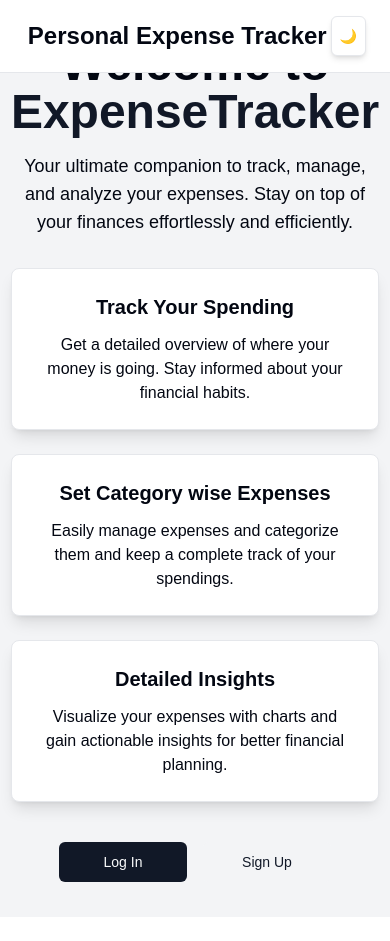
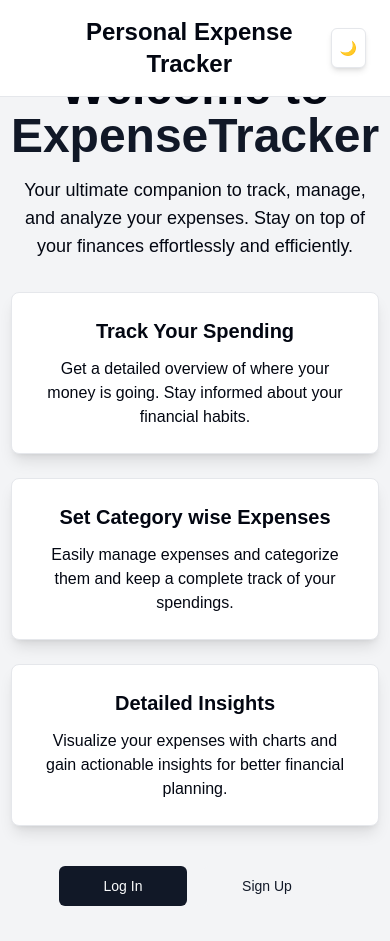
Before and after one commit to Tavish-Bhardwaj/Personal-Expense-Tracker, a Next.js app in the folder personal-expense-tracker/: page / in a window 390 px wide. Before the commit the page ends 917 px from the top, so only its background shows below. Built offline with nearby package versions, Linux system fonts and the light colour scheme; a web font is replaced by a local one.

Commit message:
header/navbar responsiveness added.

```diff
--- a/personal-expense-tracker/app/components/Header.tsx
+++ b/personal-expense-tracker/app/components/Header.tsx
@@ -8,16 +8,17 @@ import ThemeToggleButton from "./themeToggleButton";
 import { Button } from "@/components/ui/button";
 import axios from 'axios';
 import { useRouter } from "next/navigation";
-import { usePathname } from "next/navigation"; //using usePathname for working with the pathnames.
+import { usePathname } from "next/navigation";
+import { FaBars, FaTimes } from "react-icons/fa";
 
 const Header: React.FC = () => {
     const router = useRouter();
     const pathname = usePathname();
     const [isFixed, setIsFixed] = useState(false);
+    const [isOpen, setIsOpen] = useState(false);
 
     const handleLogout = async () => {
         try {
-
             await axios.post('/api/user/v1/logout', {}, { withCredentials: true });
             router.push("/auth/login");
         } catch (error) {
@@ -26,7 +27,6 @@ const Header: React.FC = () => {
     };
 
     const handleScroll = () => {
-
         if (window.scrollY > 0) {
             setIsFixed(true);
         } else {
@@ -35,39 +35,30 @@ const Header: React.FC = () => {
     };
 
     useEffect(() => {
-
         window.addEventListener("scroll", handleScroll);
-
-
         return () => {
             window.removeEventListener("scroll", handleScroll);
         };
     }, []);
 
     return (
-        <header className={`flex justify-between items-center py-4 px-6 bg-card dark:bg-card-foreground shadow-lg border-b border-border dark:border-muted transition-all duration-300 ${isFixed ? 'fixed top-0 left-0 right-0 z-50' : ''}`}>
-            <div className="flex items-center space-x-4">
+        <header className={`flex flex-col md:flex-row justify-between items-center py-4 px-6 bg-card dark:bg-card-foreground shadow-lg border-b border-border dark:border-muted transition-all duration-300 ${isFixed ? 'fixed top-0 left-0 right-0 z-50' : ''}`}>
+            <div className="flex items-center justify-between w-full">
+                {/* Hamburger Menu Button */}
+                <button className="md:hidden" onClick={() => setIsOpen(!isOpen)}>
+                    {isOpen ? (
+                        <FaTimes size={24} className="text-white" />
+                    ) : (
+                        <FaBars size={24} className="text-white" />
+                    )}
+                </button>
 
-                {pathname !== "/" && pathname !== "/auth/login" && pathname !== "/auth/register" && (
-                    <>
-                        <Link href="/dashboard" className="relative text-foreground dark:text-primary-foreground hover:shadow-lg transition-shadow duration-300 p-2 rounded">
-                            Dashboard
-                        </Link>
-                        <Link href="/expenses" className="relative text-foreground dark:text-primary-foreground hover:shadow-lg transition-shadow duration-300 p-2 rounded">
-                            Expenses
-                        </Link>
-                        <Link href="/addCategory" className="relative text-foreground dark:text-primary-foreground hover:shadow-lg transition-shadow duration-300 p-2 rounded">
-                            Categories
-                        </Link>
-                        <Link href="/profile" className="relative text-foreground dark:text-primary-foreground hover:shadow-lg transition-shadow duration-300 p-2 rounded">
-                            Profile
-                        </Link>
-                    </>
-                )}
-            </div>
+                {/* Title */}
                 <h1 className="text-2xl font-bold text-foreground dark:text-primary-foreground text-center flex-grow">
                     Personal Expense Tracker
                 </h1>
+
+                {/* Theme Toggle Button and Action Button */}
                 <div className="flex items-center space-x-4">
                     <ThemeToggleButton />
                     {pathname === "/auth/login" ? (
@@ -97,6 +88,29 @@ const Header: React.FC = () => {
                         </Button>
                     )}
                 </div>
+            </div>
+
+            {/* Mobile Menu */}
+            {isOpen && (
+                <nav className="md:hidden bg-card dark:bg-card-foreground p-4 space-y-2 w-full">
+                    {pathname !== "/" && pathname !== "/auth/login" && pathname !== "/auth/register" && (
+                        <>
+                            <Link href="/dashboard" className="block text-foreground dark:text-primary-foreground hover:shadow-lg transition-shadow duration-300 p-2 rounded">
+                                Dashboard
+                            </Link>
+                            <Link href="/expenses" className="block text-foreground dark:text-primary-foreground hover:shadow-lg transition-shadow duration-300 p-2 rounded">
+                                Expenses
+                            </Link>
+                            <Link href="/addCategory" className="block text-foreground dark:text-primary-foreground hover:shadow-lg transition-shadow duration-300 p-2 rounded">
+                                Categories
+                            </Link>
+                            <Link href="/profile" className="block text-foreground dark:text-primary-foreground hover:shadow-lg transition-shadow duration-300 p-2 rounded">
+                                Profile
+                            </Link>
+                        </>
+                    )}
+                </nav>
+            )}
         </header>
     );
 };
--- a/personal-expense-tracker/app/globals.css
+++ b/personal-expense-tracker/app/globals.css
@@ -143,6 +143,18 @@
   }
 }
 
+body {
+  overflow-x: hidden;
+}
+
+.container {
+  max-width: 100vw;
+  overflow: hidden;
+}
+
+
+
+
 @layer components {
   /* Button Styles */
   .btn {
--- a/personal-expense-tracker/package.json
+++ b/personal-expense-tracker/package.json
@@ -27,6 +27,7 @@
     "react": "^18",
     "react-dom": "^18",
     "react-hook-form": "^7.53.2",
+    "react-icons": "^5.4.0",
     "react-loader-spinner": "^6.1.6",
     "recharts": "^2.14.1",
     "shadcn": "^1.0.0",
```
Also changed, not shown: 1 other file (tests, documents, lock files or other folders). Lines whose indentation alone changed are shown as unchanged.
